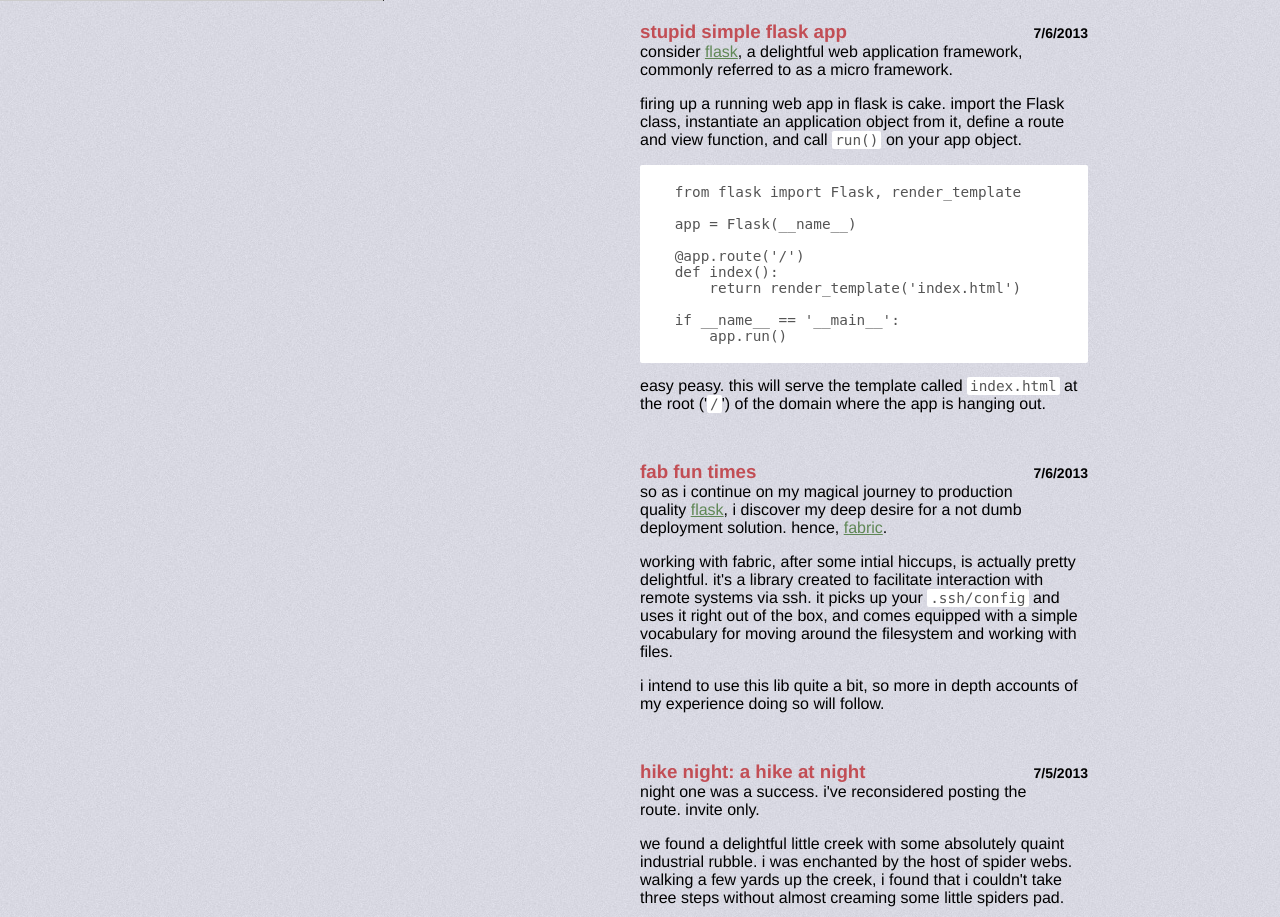
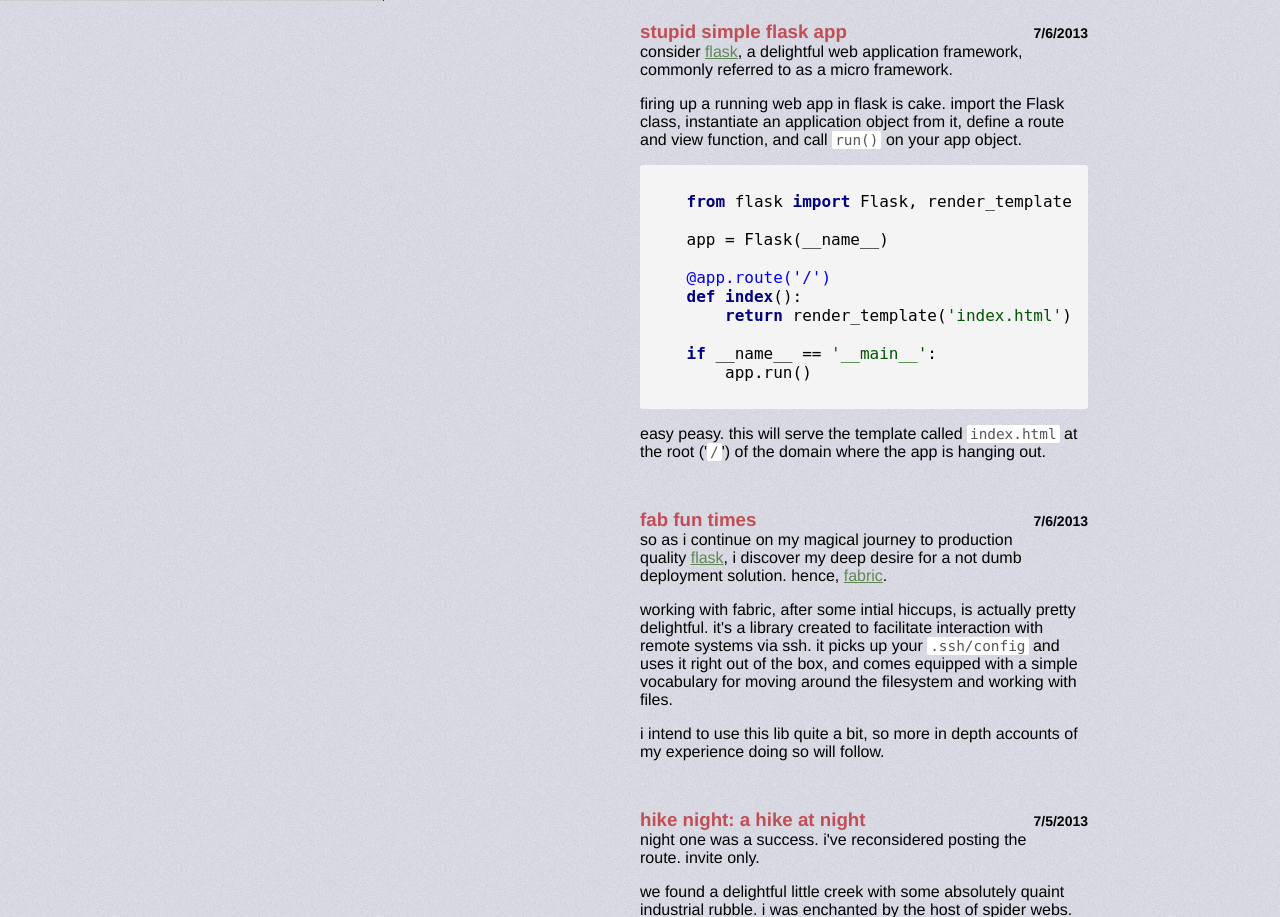
Before and after one commit to enlore/nerdhaus, a Flask app: page / in a window 1280 px wide. Shown: the part 799-1716 px from the top of the page. Run offline with Flask 2, Linux system fonts and the light colour scheme; grey boxes are pictures that could not be loaded.

Commit message:
Round the corners and unset bg on code

```diff
--- /dev/null
+++ b/nerdhaus/static/css/hljs/magula.css
@@ -0,0 +1,120 @@
+/*
+Description: Magula style for highligh.js
+Author: Ruslan Keba <rukeba@gmail.com>
+Website: http://rukeba.com/
+Version: 1.0
+Date: 2009-01-03
+Music: Aphex Twin / Xtal
+*/
+
+pre code {
+  display: block; padding: 0.5em;
+  background-color: #f4f4f4;
+}
+
+pre code,
+pre .subst,
+pre .lisp .title,
+pre .clojure .built_in {
+  color: black;
+}
+
+pre .string,
+pre .title,
+pre .parent,
+pre .tag .value,
+pre .rules .value,
+pre .rules .value .number,
+pre .preprocessor,
+pre .ruby .symbol,
+pre .ruby .symbol .string,
+pre .aggregate,
+pre .template_tag,
+pre .django .variable,
+pre .smalltalk .class,
+pre .addition,
+pre .flow,
+pre .stream,
+pre .bash .variable,
+pre .apache .cbracket {
+  color: #050;
+}
+
+pre .comment,
+pre .annotation,
+pre .template_comment,
+pre .diff .header,
+pre .chunk {
+  color: #777;
+}
+
+pre .number,
+pre .date,
+pre .regexp,
+pre .literal,
+pre .smalltalk .symbol,
+pre .smalltalk .char,
+pre .change,
+pre .tex .special {
+  color: #800;
+}
+
+pre .label,
+pre .javadoc,
+pre .ruby .string,
+pre .decorator,
+pre .filter .argument,
+pre .localvars,
+pre .array,
+pre .attr_selector,
+pre .pseudo,
+pre .pi,
+pre .doctype,
+pre .deletion,
+pre .envvar,
+pre .shebang,
+pre .apache .sqbracket,
+pre .nginx .built_in,
+pre .tex .formula,
+pre .prompt,
+pre .clojure .attribute {
+  color: #00e;
+}
+
+pre .keyword,
+pre .id,
+pre .phpdoc,
+pre .title,
+pre .built_in,
+pre .aggregate,
+pre .smalltalk .class,
+pre .winutils,
+pre .bash .variable,
+pre .apache .tag,
+pre .xml .tag,
+pre .tex .command,
+pre .request,
+pre .status {
+  font-weight: bold;
+  color: navy;
+}
+
+pre .nginx .built_in {
+  font-weight: normal;
+}
+
+pre .coffeescript .javascript,
+pre .javascript .xml,
+pre .tex .formula,
+pre .xml .javascript,
+pre .xml .vbscript,
+pre .xml .css,
+pre .xml .cdata {
+  opacity: 0.5;
+}
+
+/* --- */
+pre .apache .tag {
+  font-weight: bold;
+  color: blue;
+}
--- a/nerdhaus/static/css/style.css
+++ b/nerdhaus/static/css/style.css
@@ -33,11 +33,11 @@ a {
     outline: 0;
 }
 
-pre.code {
+pre code {
+    border-radius: 3px;
     margin-bottom: 1em;
 }
 
-pre.code,
 span.code {
     background: #fff;
     border-radius: 2px;
```
Also changed, not shown: nerdhaus/static/css/pojoaque.css (deleted, +0 -104 lines).
